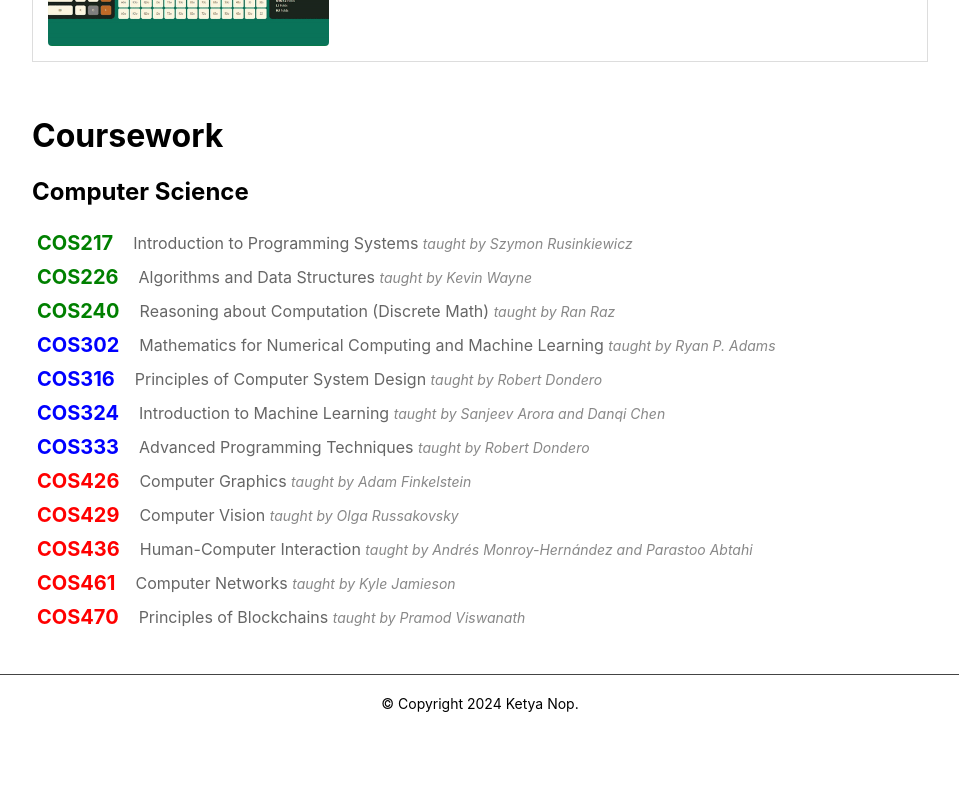
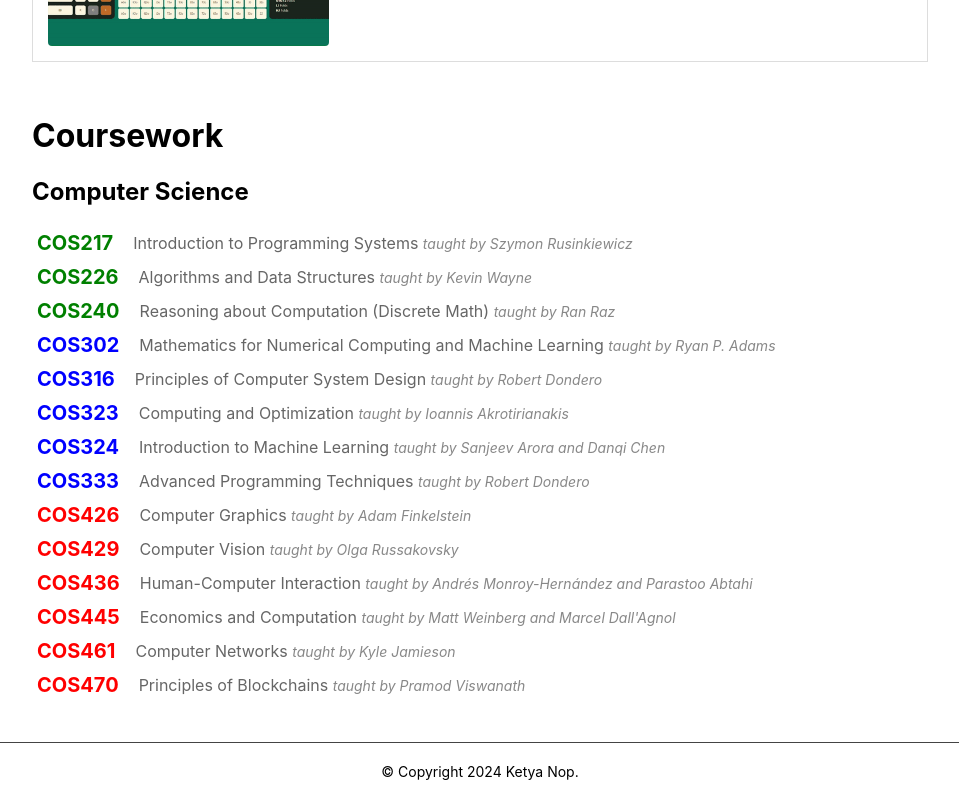
Before and after one commit to KetyaNop/portfolio, a React (Create React App) app: page /#/ in a window 1280 px wide. Shown: the part 1422-2222 px from the top of the page, without its empty margins (160-1119 px from the left). Before the commit the page ends 2154 px from the top, so only its background shows below. Built offline with nearby package versions, Linux system fonts and the light colour scheme.

Commit message:
Update course list

```diff
--- a/src/HomePage/HomePage.js
+++ b/src/HomePage/HomePage.js
@@ -86,6 +86,11 @@ const HomePage = () => {
               instructor="Robert Dondero"
             />{" "}
             <ClassComponent
+              name="COS323"
+              description="Computing and Optimization"
+              instructor="Ioannis Akrotirianakis"
+            />
+            <ClassComponent
               name="COS324"
               description="Introduction to Machine Learning"
               instructor="Sanjeev Arora and Danqi Chen"
@@ -111,6 +116,11 @@ const HomePage = () => {
               instructor="Andrés Monroy-Hernández and Parastoo Abtahi"
             />
             <ClassComponent
+              name="COS445"
+              description="Economics and Computation"
+              instructor="Matt Weinberg and Marcel Dall'Agnol"
+            />
+            <ClassComponent
               name="COS461"
               description="Computer Networks"
               instructor="Kyle Jamieson"
```
